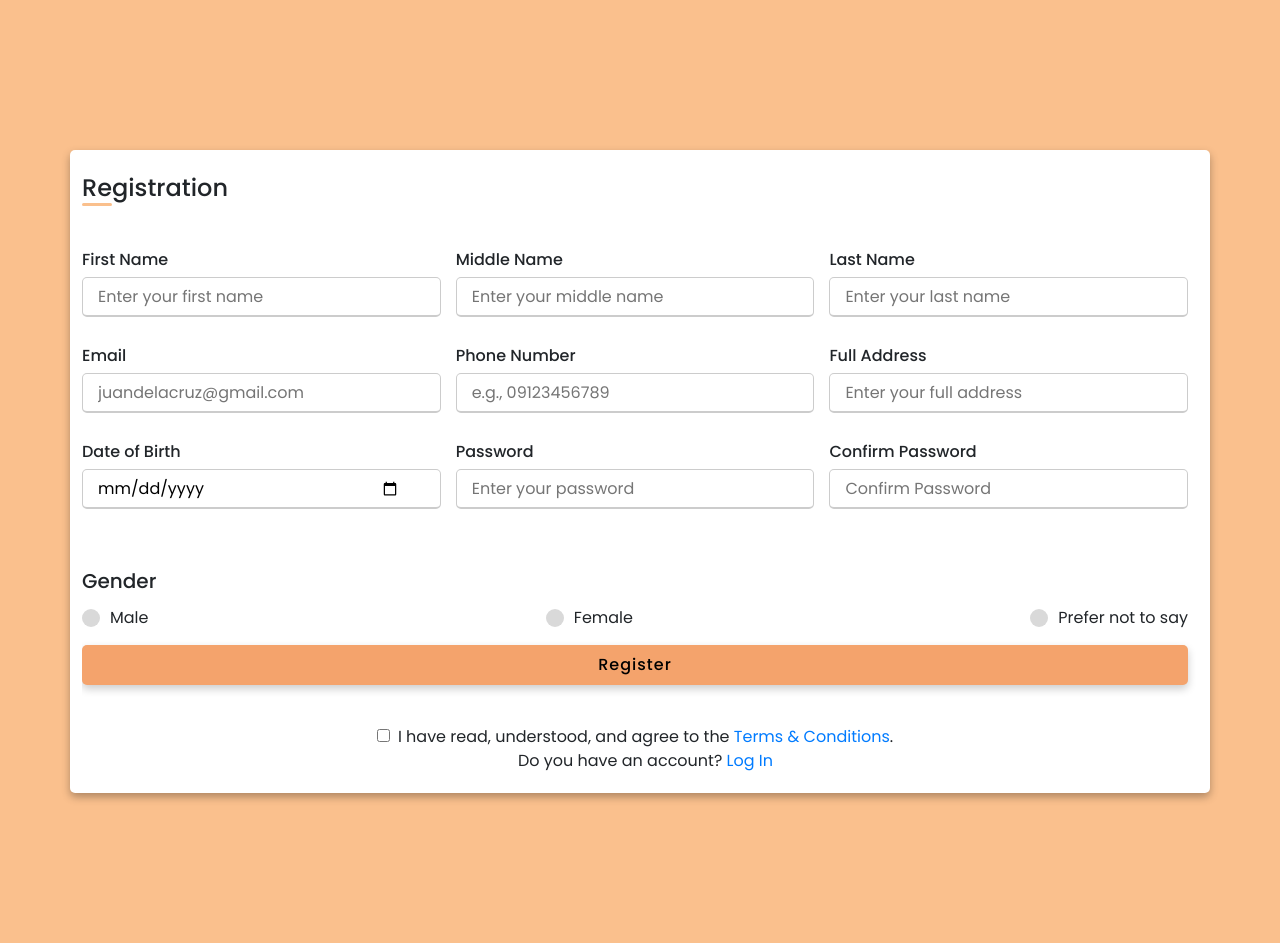
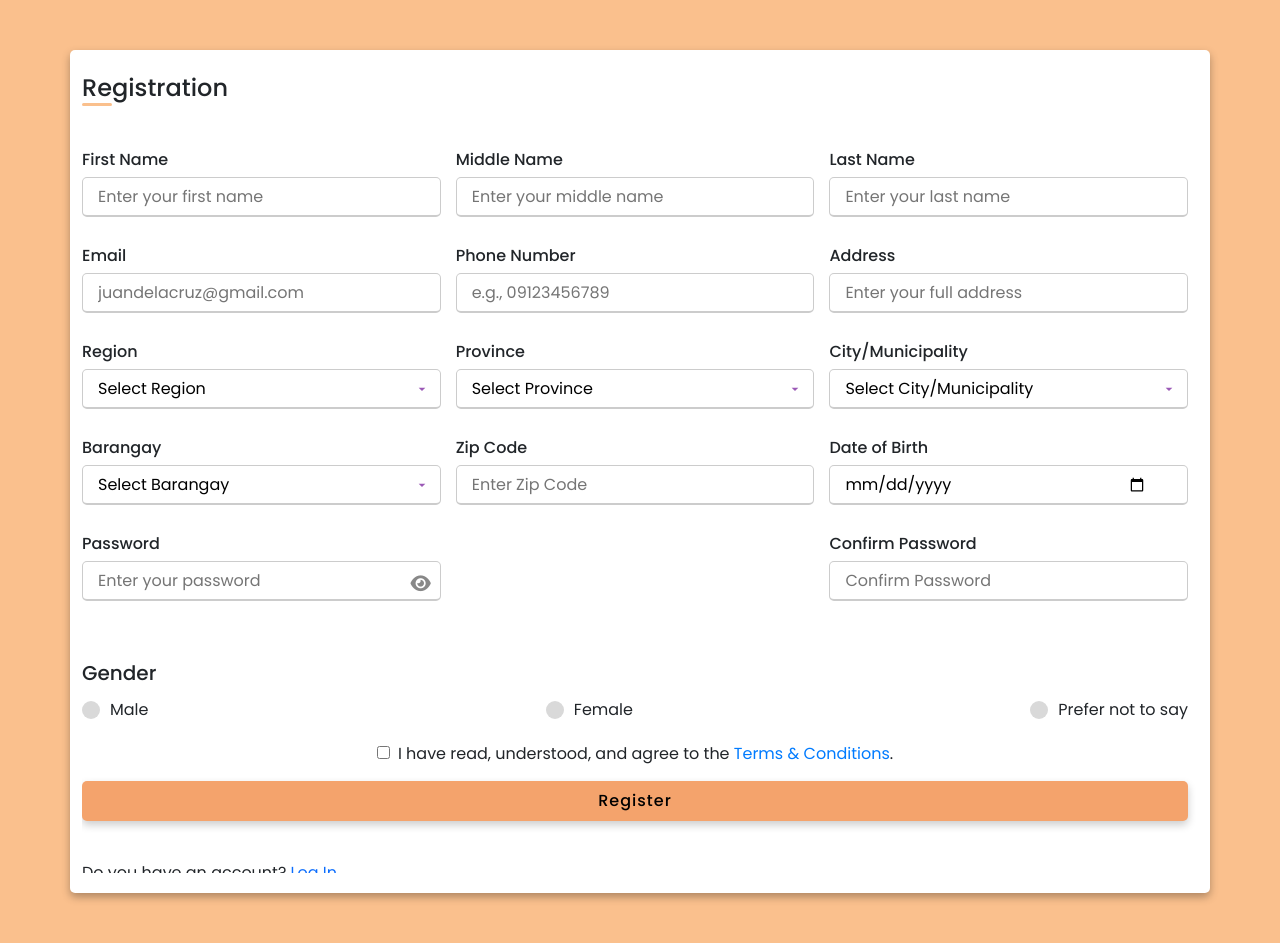
Before and after one commit to Mikay-Mikay/reservify_website_alpas, a PHP site: the page made by PM&JI Reservify System (Website)/Sign up.php in a window 1280 px wide. Run offline with PHP 8.4, Linux system fonts and the light colour scheme; some libraries are stand-ins or nearby versions.

Commit message:
Update Sign up.php

```diff
--- a/PM&JI Reservify System (Website)/Sign up.php
+++ b/PM&JI Reservify System (Website)/Sign up.php
@@ -9,30 +9,29 @@ require 'vendor/autoload.php'; // Make sure this path is correct
 use PHPMailer\PHPMailer\PHPMailer;
 use PHPMailer\PHPMailer\Exception;
 
-
-// Initialize error array
 $errors = array();
 
-// Validate the submit button
 if (isset($_POST["submit"])) {
-    $First_Name = $_POST["first_name"] ?? '';
-    $Middle_Name = $_POST["middle_name"] ?? '';
-    $Last_Name = $_POST["last_name"] ?? '';
-    $Email = $_POST["email"] ?? '';
-    $Phone_Number = $_POST["phone"] ?? '';
-    $Address = $_POST["address"] ?? '';
-    $Date_of_Birth = $_POST["dob"] ?? '';
-    $Password = $_POST["password"] ?? '';
+    $First_Name       = $_POST["first_name"] ?? '';
+    $Middle_Name      = $_POST["middle_name"] ?? '';
+    $Last_Name        = $_POST["last_name"] ?? '';
+    $Email            = $_POST["email"] ?? '';
+    $Phone_Number     = $_POST["phone"] ?? '';
+    $Address          = $_POST["address"] ?? '';
+    $Region           = $_POST["region"] ?? '';
+    $Province         = $_POST["province"] ?? '';
+    $City             = $_POST["city"] ?? '';
+    $Barangay         = $_POST["barangay"] ?? '';
+    $Zip_Code         = $_POST["zip_code"] ?? '';
+    $Date_of_Birth    = $_POST["dob"] ?? '';
+    $Password         = $_POST["password"] ?? '';
     $Confirm_Password = $_POST["confirm_password"] ?? '';
-    $Gender = $_POST["gender"] ?? '';
+    $Gender           = $_POST["gender"] ?? '';
 
-    // Password Hashing
     $passwordHash = password_hash($Password, PASSWORD_DEFAULT);
 
-    // Basic Validation
     if (empty($First_Name) || empty($Last_Name) || empty($Email) || empty($Phone_Number) ||
-        empty($Address) || empty($Date_of_Birth) ||
-        empty($Password) || empty($Confirm_Password) || empty($Gender)) {
+        empty($Address) || empty($Date_of_Birth) || empty($Password) || empty($Confirm_Password) || empty($Gender)) {
         array_push($errors, "All fields are required.");
     }
 
@@ -49,21 +48,21 @@ if (isset($_POST["submit"])) {
     }
 
     if (count($errors) == 0) {
-        // Database connection
         require_once "database.php";
 
-        // SQL Query
         $sql = "INSERT INTO test_registration
-        (First_Name, Middle_Name, Last_Name, Email, Phone_Number, Address, Date_of_Birth, Password, Gender)
-        VALUES (?, ?, ?, ?, ?, ?, ?, ?, ?)";
+        (First_Name, Middle_Name, Last_Name, Email, Phone_Number, Address, Region, Province, City, Barangay, Zip_Code, Date_of_Birth, Password, Gender)
+        VALUES (?, ?, ?, ?, ?, ?, ?, ?, ?, ?, ?, ?, ?, ?)";
 
-        // Prepare & Execute Statement
         $stmt = mysqli_stmt_init($conn);
         if (!mysqli_stmt_prepare($stmt, $sql)) {
             die("Database error: " . mysqli_error($conn));
         }
 
-        mysqli_stmt_bind_param($stmt, "sssssssss", $First_Name, $Middle_Name, $Last_Name, $Email, $Phone_Number,  $Address, $Date_of_Birth, $passwordHash, $Gender);
+        mysqli_stmt_bind_param($stmt, "ssssssssssssss",
+            $First_Name, $Middle_Name, $Last_Name, $Email, $Phone_Number, $Address,
+            $Region, $Province, $City, $Barangay, $Zip_Code, $Date_of_Birth, $passwordHash, $Gender
+        );
 
         if (mysqli_stmt_execute($stmt)) {
              // Generate OTP
@@ -118,20 +117,24 @@ if (isset($_POST["submit"])) {
  }
  ?>
 
-
-
 <!DOCTYPE html>
 <html lang="en" dir="ltr">
 <head>
   <meta charset="UTF-8">
   <meta name="viewport" content="width=device-width, initial-scale=1.0">
-  <title>Sign Up</title>
+  <title>PM&JI Reservify - Sign Up</title>
   <link rel="stylesheet" type="text/css" href="Sign up.css?v=1.0">
-
-  <link href="https://cdn.jsdelivr.net/npm/bootstrap@5.0.2/dist/css/bootstrap.min.css" rel="stylesheet" integrity="sha384-EVSTQN3/azprG1Anm3QDgpJLIm9Nao0Yz1ztcQTwFspd3yD65VohhpuuCOmLASjC" crossorigin="anonymous">
+  <link href="https://cdn.jsdelivr.net/npm/bootstrap@5.0.2/dist/css/bootstrap.min.css" rel="stylesheet">
   <link rel="stylesheet" href="https://cdnjs.cloudflare.com/ajax/libs/font-awesome/6.6.0/css/all.min.css" />
   <script type="module" src="https://unpkg.com/ionicons@7.1.0/dist/ionicons/ionicons.esm.js"></script>
-  <script src="Sign up.js"></script>
+  <!-- Inalis ang Sign Up.js at pinalitan ng mga sumusunod na script -->
+  <script src="refregion.js" defer></script>
+  <script src="refprovince.js" defer></script>
+  <script src="refcitymun.js" defer></script>
+  <script src="refbrgy.js" defer></script>
+  <!-- Other function ng sign up -->
+  <script src="Sign up.js" defer></script>
+
 </head>
 <body>
   <div class="container">
@@ -139,6 +142,7 @@ if (isset($_POST["submit"])) {
     <div class="content">
       <form action="" method="POST">
         <div class="user-details">
+          <!-- Personal Details -->
           <div class="input-box">
             <span class="details">First Name</span>
             <input type="text" name="first_name" placeholder="Enter your first name" required>
@@ -159,24 +163,55 @@ if (isset($_POST["submit"])) {
             <span class="details">Phone Number</span>
             <input type="text" name="phone" placeholder="e.g., 09123456789" required>
           </div>
-
+          <!-- Address and Location -->
           <div class="input-box">
-            <span class="details">Full Address</span>
+            <span class="details">Address</span>
             <input type="text" name="address" placeholder="Enter your full address" required>
           </div>
+          <div class="input-box">
+            <span class="details">Region</span>
+            <select id="region" name="region" required>
+              <option value="">Select Region</option>
+            </select>
+          </div>
+          <div class="input-box">
+            <span class="details">Province</span>
+            <select id="province" name="province" required>
+              <option value="">Select Province</option>
+            </select>
+          </div>
+          <div class="input-box">
+            <span class="details">City/Municipality</span>
+            <select id="city" name="city" required>
+              <option value="">Select City/Municipality</option>
+            </select>
+          </div>
+          <div class="input-box">
+            <span class="details">Barangay</span>
+            <select id="barangay" name="barangay" required>
+              <option value="">Select Barangay</option>
+            </select>
+          </div>
+          <div class="input-box">
+            <span class="details">Zip Code</span>
+            <input type="text" name="zip_code" placeholder="Enter Zip Code" required>
+          </div>
+          <!-- Other Details -->
           <div class="input-box">
             <span class="details">Date of Birth</span>
             <input type="date" name="dob" required>
           </div>
           <div class="input-box">
             <span class="details">Password</span>
-            <input type="password" name="password" placeholder="Enter your password" required>
+            <input type="password" name="password" id="password" placeholder="Enter your password" required>
+            <span class="toggle-password" id="toggle-password"><i id="eye-icon" class="fa fa-eye"></i></span>
           </div>
           <div class="input-box">
             <span class="details">Confirm Password</span>
             <input type="password" name="confirm_password" placeholder="Confirm Password" required>
           </div>
         </div>
+        <!-- Gender Section -->
         <div class="gender-details">
           <input type="radio" name="gender" id="dot-1" value="Male">
           <input type="radio" name="gender" id="dot-2" value="Female">
@@ -198,19 +233,21 @@ if (isset($_POST["submit"])) {
           </div>
         </div>
 
-
         <div class="g-recaptcha" data-sitekey="6Le6rr0qAAAAAHRn-AkSkpYlNlHsQCwg_xh_w32w"></div>
-
-        <div class="button">
-          <input type="submit" name="submit" value="Register">
-        </div>
 
         <div class="checkbox-container">
           <input type="checkbox" id="terms" name="terms" required>
           <label for="terms">
             I have read, understood, and agree to the <a href="TermsandConditions.php">Terms & Conditions</a>.
-            <br>Do you have an account? <a href="login.php">Log In</a>
           </label>
+        </div>
+
+        <div class="button">
+          <input type="submit" name="submit" value="Register" id="register-btn">
+        </div>
+
+        <div class="login-container">
+          <p>Do you have an account? <a href="login.php">Log In</a></p>
         </div>
       </form>
     </div>
```
Lines whose indentation alone changed are shown as unchanged.
